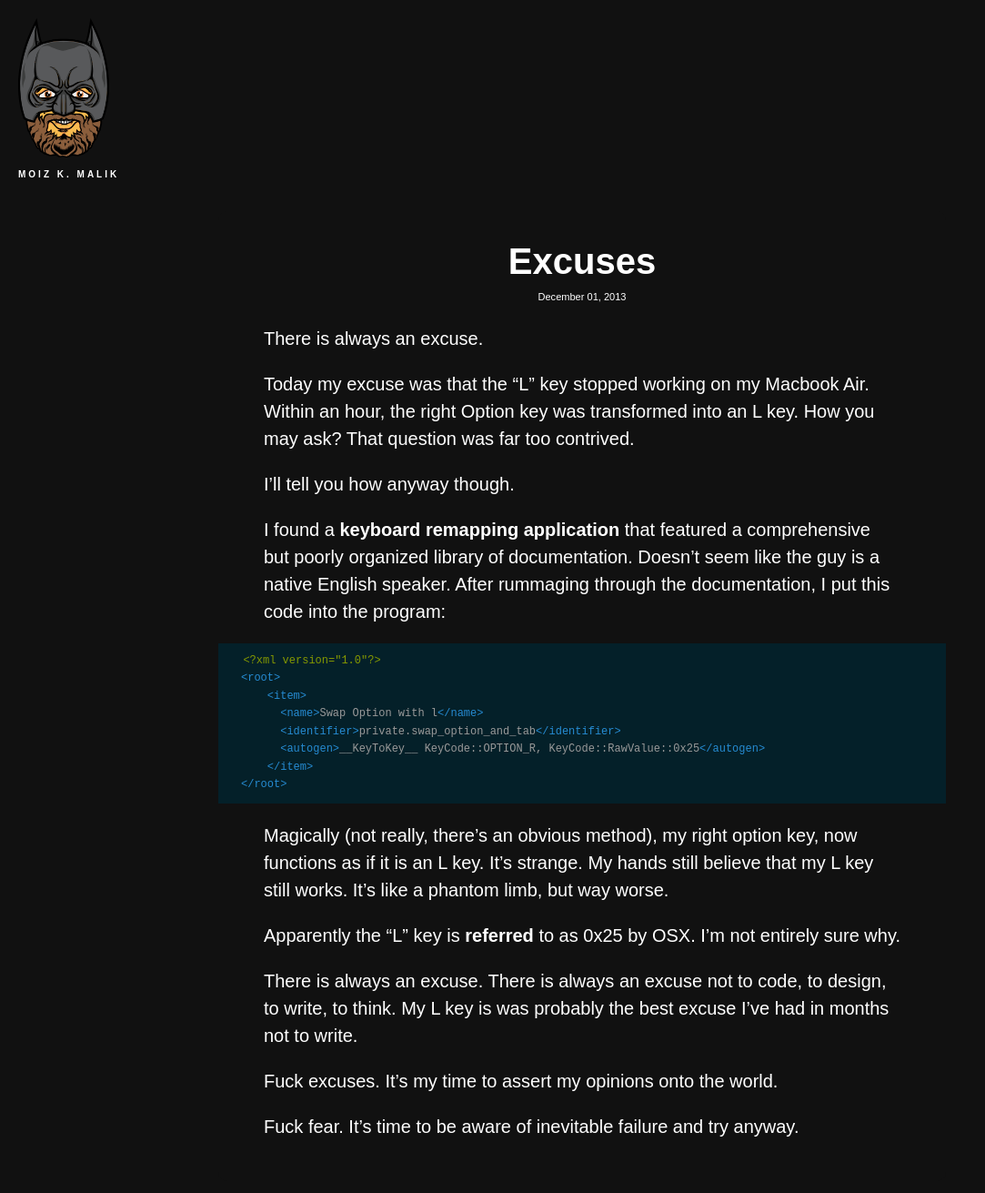
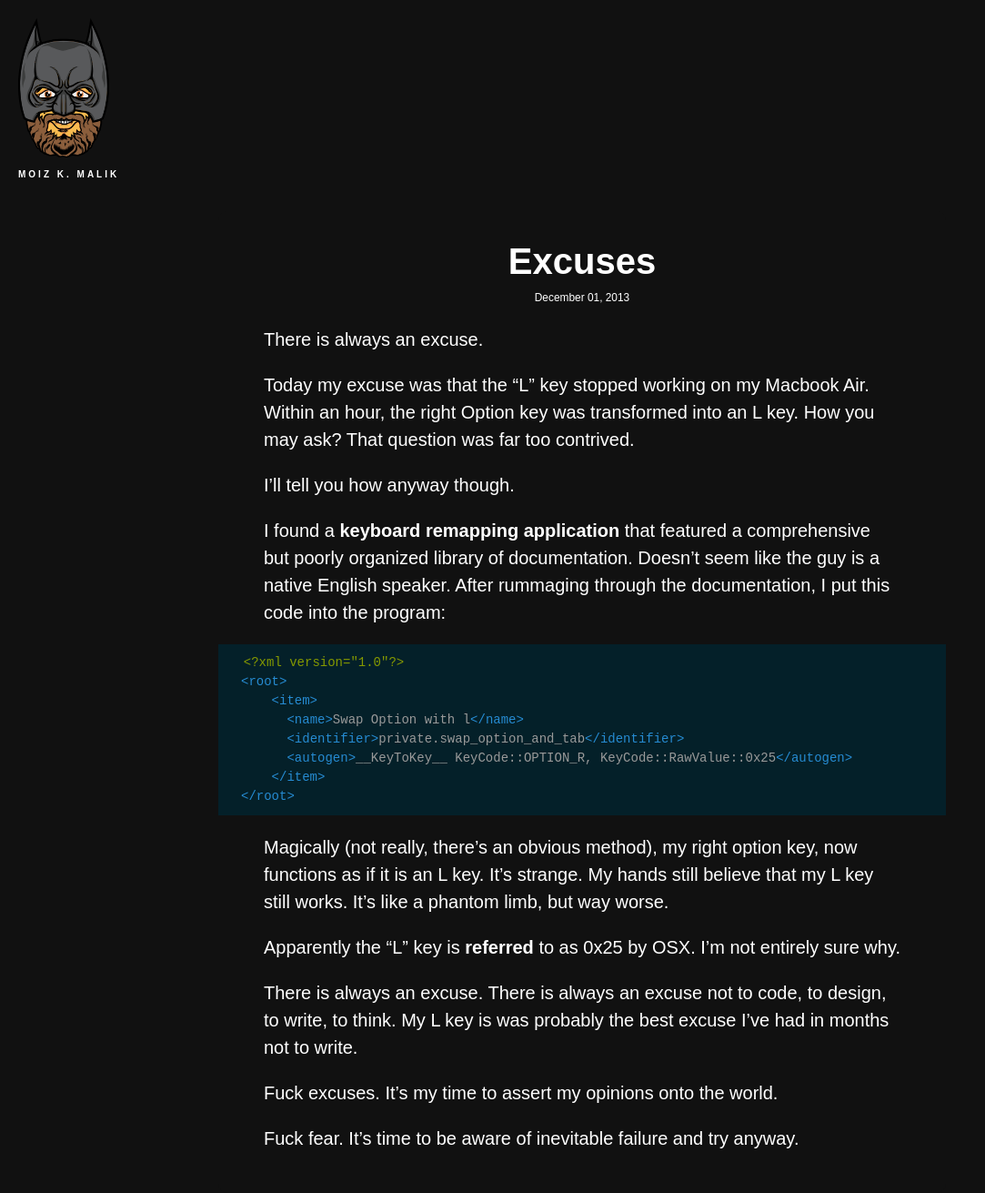
Before and after one commit to moizk/blog, a Jekyll site: the page built from _posts/2013-12-01-excuses.markdown, in a window 1280 px wide. Shown: the whole page at 91% size, without its empty margins (0-1083 px from the left). Built offline with Jekyll 4.4.1, drawn with Linux system fonts in a browser that asks for light colours; Markdown is read by kramdown in place of the engine named in the settings.

Commit message:
Update design more

```diff
--- a/_layouts/alternate.html
+++ b/_layouts/alternate.html
@@ -15,8 +15,8 @@
   </head>
   <body>
     <div class="mkm_header">
-      <a href="/"><img src="/images/moiz-batman.svg"></a>
-      <h1>Moiz K. Malik</h1>
+      <a href="/"><img src="/images/moiz-batman.svg">
+      <h1>Moiz K. Malik</h1></a>
     </div>
     <div class="site-alt">
       {{ content }}
--- a/css/main.css
+++ b/css/main.css
@@ -16,8 +16,8 @@
 body {
   background-color: #111;
   color: #fff;
-  font: 13.34px "nimbus-sans", sans-serif;
-  font-size: small;
+  font-size: 14px;
+  font-family: "nimbus-sans", sans-serif;
   text-align: center;
 }
 
@@ -224,7 +224,7 @@
   text-align: center;
   letter-spacing: 1px;
   text-transform: uppercase;
-  color: #333;
+  color: #fff;
 }
 
 
@@ -266,7 +266,7 @@
   margin-right: 20px;
   /* Typography */
   /* Visual */
-  border-left: 5px solid rgb(237, 97, 72);;
+  border-left: 5px solid rgb(237, 97, 72);
   /* Misc */
 }
 
```
Also changed, not shown: _layouts/default.html (+4 -4 lines).
